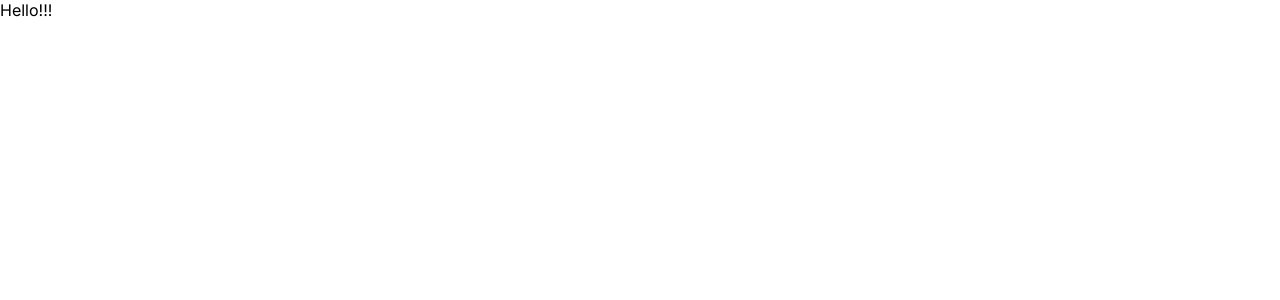
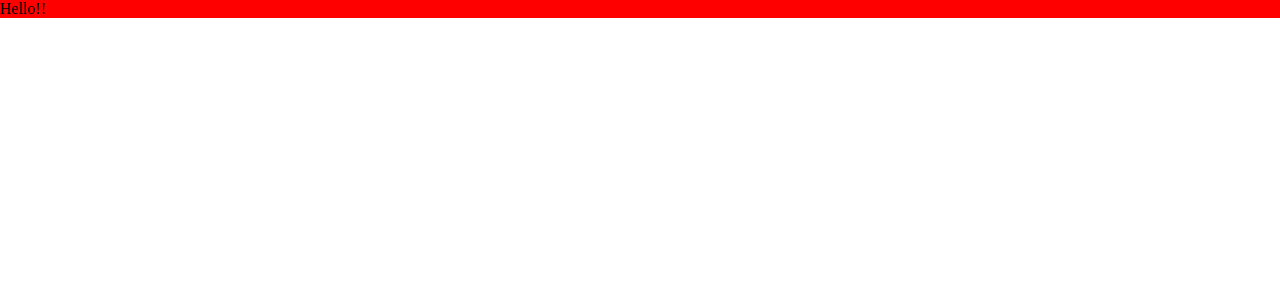
Before and after one commit to l2h97/shopping_stripe_ui, a Next.js app: page / in a window 1280 px wide. Shown: the top 300 px of the page. Built offline with nearby package versions, Linux system fonts and the light colour scheme.

Commit message:
fix global style

```diff
--- a/next.config.js
+++ b/next.config.js
@@ -1,5 +1,6 @@
 /** @type {import('next').NextConfig} */
 const nextConfig = {
+  reactStrictMode: true,
   compiler: {
     styledComponents: {
       ssr: true
--- a/package.json
+++ b/package.json
@@ -6,7 +6,7 @@
     "dev": "next dev",
     "build": "next build",
     "start": "next start",
-    "lint": "next lint"
+    "lint": "next lint --fix"
   },
   "dependencies": {
     "next": "14.0.3",
--- a/src/app/layout.tsx
+++ b/src/app/layout.tsx
@@ -1,11 +1,9 @@
-"use client";
-
 import { Inter } from "next/font/google";
 import { ReactNode } from "react";
 import { StyledComponentsRegistry } from "@/components/StyledComponentsRegistry/StyledComponentsRegistry";
 import { GlobalStyled } from "../styles/GlobalStyled";
 
-const inter = Inter({ subsets: ["latin"] });
+// const inter = Inter({ subsets: ["latin"] });
 
 // export const metadata: Metadata = {
 //   title: "Create Next App",
@@ -15,7 +13,7 @@ const inter = Inter({ subsets: ["latin"] });
 export default function RootLayout({ children }: { children: ReactNode }) {
   return (
     <html lang="en">
-      <body className={inter.className}>
+      <body>
         <StyledComponentsRegistry>
           <GlobalStyled />
           {children}
--- a/src/components/HomePage/HomePage.tsx
+++ b/src/components/HomePage/HomePage.tsx
@@ -1,3 +1,9 @@
+import { HomePageStyle } from "./HomePageStyle";
+
 export const HomePage = () => {
-  return <>Hello!!!</>;
+  return (
+    <>
+      <HomePageStyle>Hello!!</HomePageStyle>
+    </>
+  );
 };
--- /dev/null
+++ b/src/components/HomePage/HomePageStyle.tsx
@@ -0,0 +1,7 @@
+"use client";
+
+import styled from "styled-components";
+
+export const HomePageStyle = styled.div`
+  background-color: red;
+`;
--- a/src/styles/GlobalStyled.tsx
+++ b/src/styles/GlobalStyled.tsx
@@ -1,7 +1,11 @@
-import { createGlobalStyle } from "styled-components";
+"use client";
 
-export const GlobalStyled = createGlobalStyle`
-  *, *::before, *::after {
+import { createGlobalStyle, css } from "styled-components";
+
+const styles = css`
+  *,
+  *::before,
+  *::after {
     box-sizing: border-box;
     padding: 0;
     margin: 0;
@@ -10,7 +14,7 @@ export const GlobalStyled = createGlobalStyle`
   html,
   body {
     max-width: 100vw;
-  overflow-x: hidden
+    overflow-x: hidden;
   }
 
   a {
@@ -18,3 +22,7 @@ a {
     text-decoration: none;
   }
 `;
+
+export const GlobalStyled = createGlobalStyle`
+  ${styles}
+`;
```
Also changed, not shown: .eslintrc.json. Lines whose indentation alone changed are shown as unchanged.
